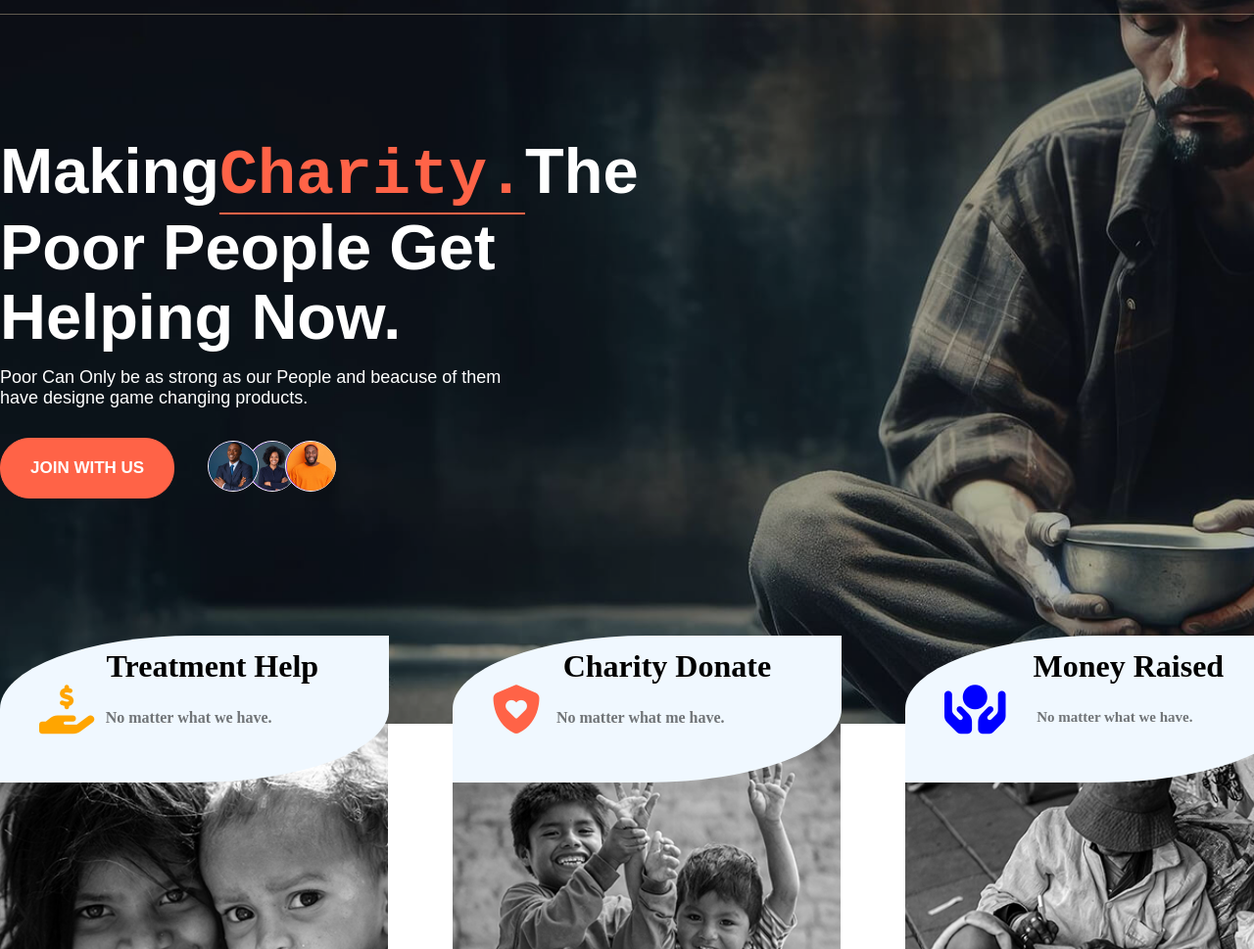
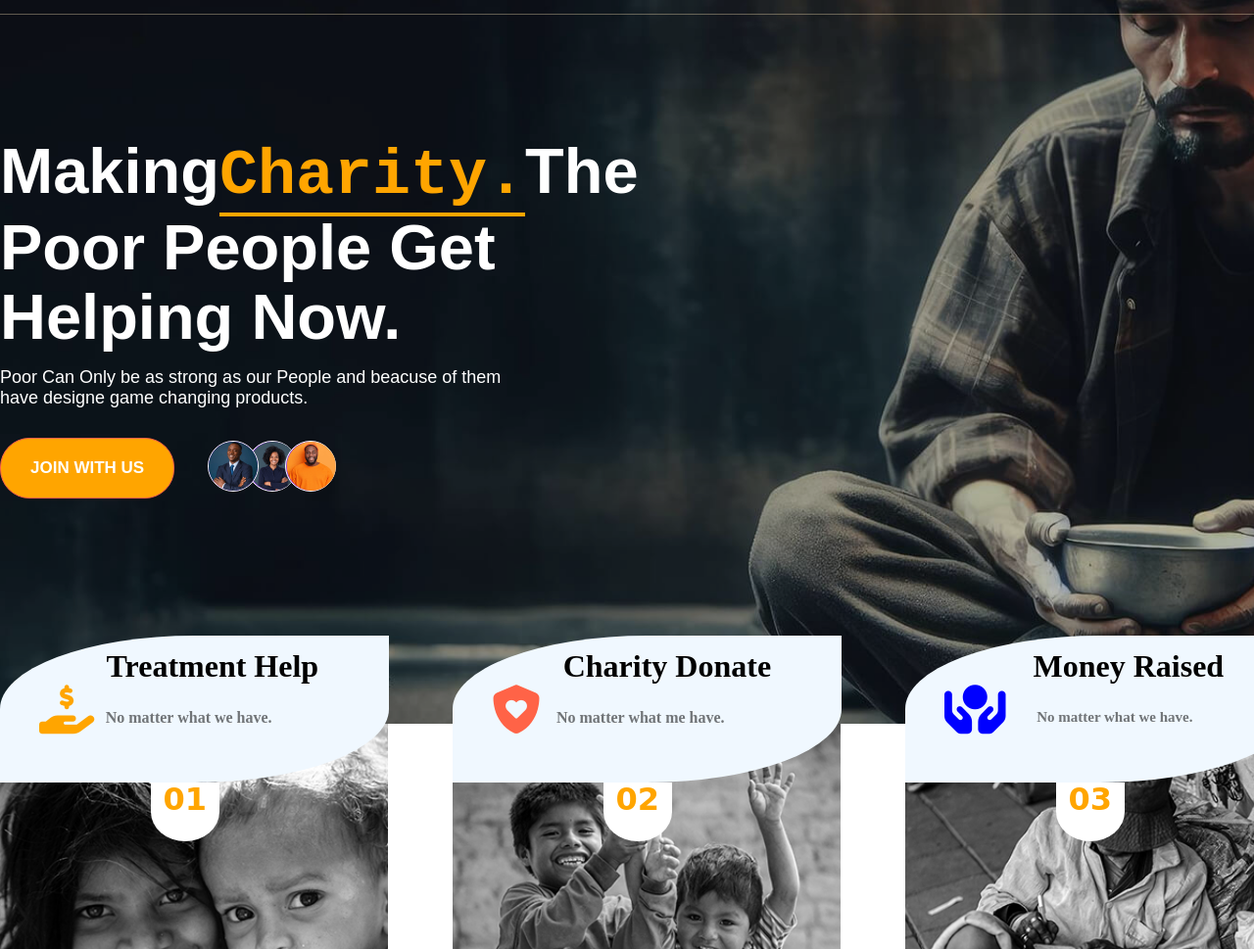
Before and after one commit to swapnil-dev-pro/Careox, a plain HTML site: page index.html in a window 1280 px wide. Shown: the part 131-1100 px from the top of the page at 98% size. Drawn offline with Linux system fonts and the light colour scheme; a web font is replaced by a local one.

Commit message:
add a section

```diff
--- a/css/style.css
+++ b/css/style.css
@@ -52,7 +52,7 @@ h1,h2,h3,h4{
 }
 .icon a{
     padding:16px 46px;
-    background: tomato;
+    background:tomato;
     border-radius:30px;
     font-family: 'Franklin Gothic Medium', 'Arial Narrow', Arial, sans-serif;
 }
@@ -78,18 +78,18 @@ h1,h2,h3,h4{
     color: white;
     font-family: "Nunito Sans", sans-serif;
     font-weight:600;
-    width: 620px;
+    width: 625px;
 }
 .text h1 samp{
-    color:tomato;
-    border-bottom: solid tomato 2px;
+    color:orange;
+    border-bottom: solid orange 4px;
 }
 .o{
     position: relative;
 }
 .o a{
     padding:20px 30px;
-    background-color:tomato;
+    background-color:orange;
     border-radius: 30px;
     color:white;
     font-family:"Nunito Sans", sans-serif;
@@ -134,6 +134,7 @@ border-radius:50% 0% 50% 0%;
 padding:50px 40px;
 position: absolute;
 top: -30%;
+transition: 1s;
 }
 .box i{
    font-size: 50px;
@@ -196,3 +197,23 @@ top: -30%;
     bottom: 7%;
     border: solid white 1px;
 }
+.box:hover{
+    color:orange;
+}
+.h{
+    position: relative;
+}
+.z{
+    width:70px;
+    height:60px;
+    border-radius: 0 0 50% 50%;
+    position: absolute;
+    background-color:white;
+    margin-top:100px;
+    right:42%;
+}
+.z h1{
+    color: orange;
+    text-align: center;
+    font-family: Caveat, cursive;
+}
--- a/index.html
+++ b/index.html
@@ -67,6 +67,9 @@
       <div class="f">
         <div class="item">
           <div class="box">
+            <div class="h"><div class="z">
+              <h1>01</h1>
+            </div></div>
             <div class="g"><h1>Treatment Help</h1>
             <h4>No matter what we have.</h4></div>
             <div class="o"><i class="fa-solid fa-hand-holding-dollar"></i></div>
@@ -75,7 +78,11 @@
         <div class="donimg"><img src="images/feature-2-1.jpg" alt=""></div>
         </div>
         <div class="item ">
+
           <div class="box">
+            <div class="h"><div class="z">
+              <h1>02</h1>
+            </div></div>
             <div class="g"><h1>Charity Donate</h1>
             <h4>No matter what me have.</h4></div>
             <i class="fa-solid fa-shield-heart"></i>
@@ -85,6 +92,9 @@
         </div>
         <div class="item">
           <div class="box">
+            <div class="h"><div class="z">
+              <h1>03</h1>
+            </div></div>
             <div class="g"><h1>Money Raised</h1>
             <h5>No matter what we have.</h5></div>
            <div class="r"> <i class="fa-solid fa-hands-holding-circle"></i></div>
```
